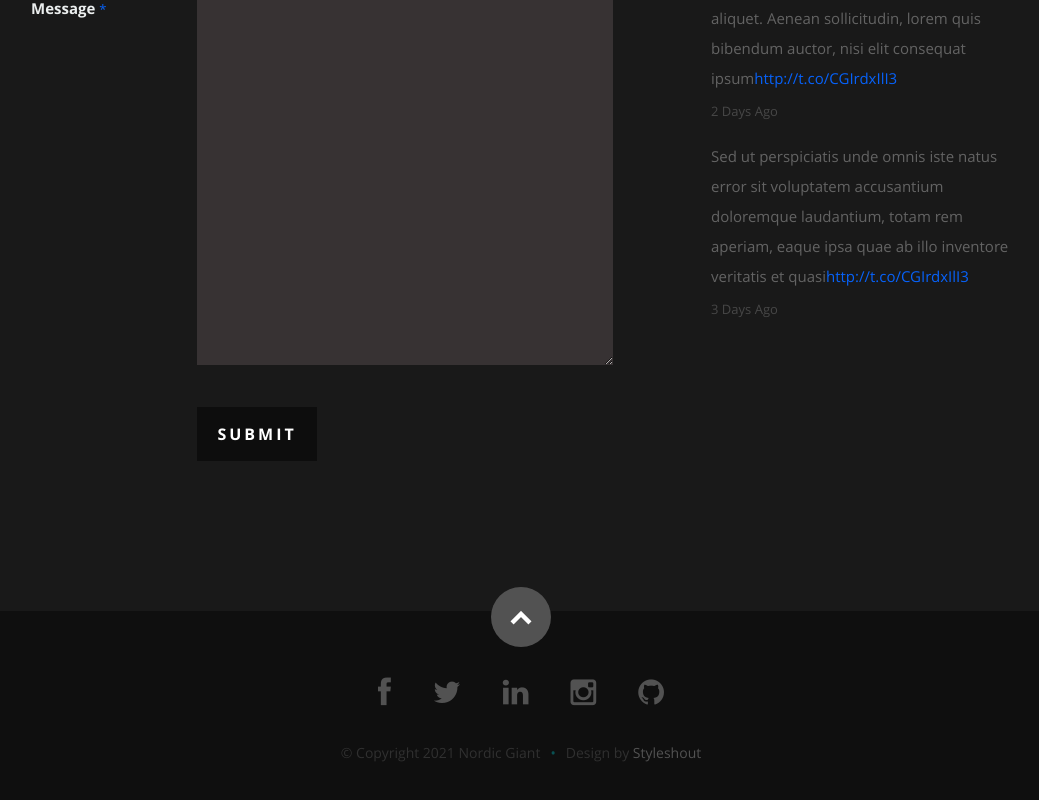
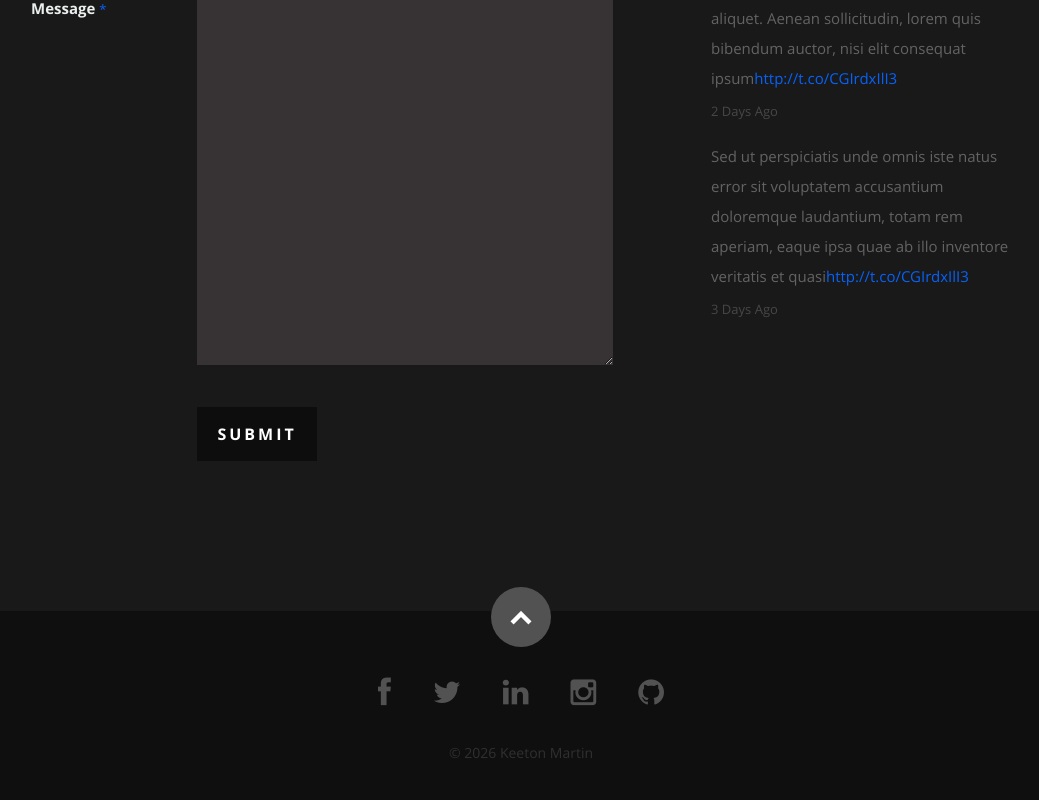
Before and after one commit to KeetonMartin/keetonmartin.github.io, a React (Create React App) app: page / in a window 1280 px wide. Shown: the part 4381-5181 px from the top of the page, without its empty margins (119-1158 px from the left). Built offline with nearby package versions, Linux system fonts and the light colour scheme.

Commit message:
Remove template footer credit

```diff
--- a/src/Components/Footer.js
+++ b/src/Components/Footer.js
@@ -23,13 +23,7 @@
               <ul className="social-links">{networks}</ul>
 
               <ul className="copyright">
-                <li>&copy; Copyright 2021 Nordic Giant</li>
-                <li>
-                  Design by{" "}
-                  <a title="Styleshout" href="http://www.styleshout.com/">
-                    Styleshout
-                  </a>
-                </li>
+                <li>&copy; {new Date().getFullYear()} Keeton Martin</li>
               </ul>
             </div>
           </Fade>
```
